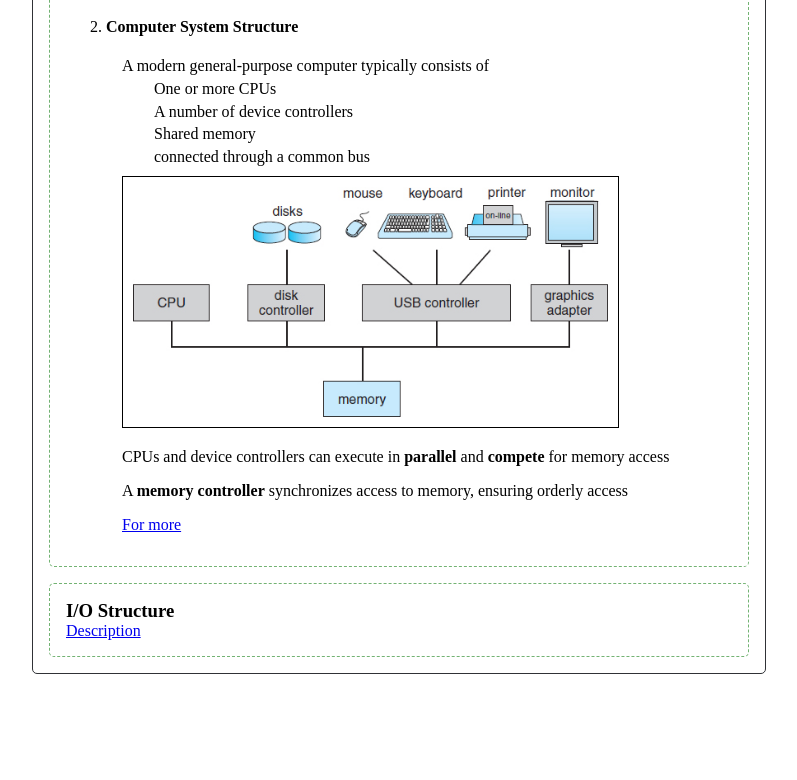
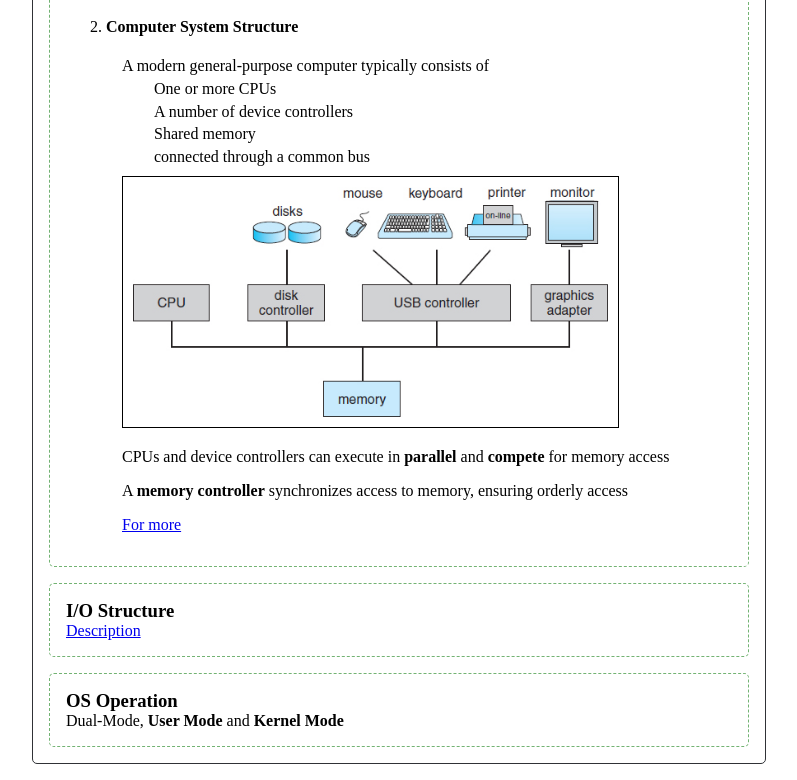
Before and after one commit to tianlunte/tianlunte_learn_java, a plain HTML site: page os/os.html in a window 1280 px wide. Shown: the part 518-1298 px from the top of the page, without its empty margins (241-1038 px from the left). Before the commit the page ends 1208 px from the top, so only its background shows below. Drawn offline with Linux system fonts and the light colour scheme.

Commit message:
added dual-mode explaination

```diff
--- a/os/os.html
+++ b/os/os.html
@@ -81,6 +81,11 @@
             <h3 class="os_element_title">I/O Structure</h3>
             <a href="io_description.html">Description</a>
         </div>
+
+        <div class="os_element_box">
+            <h3 class="os_element_title">OS Operation</h3>
+            <a>Dual-Mode, <b>User Mode</b> and <b>Kernel Mode</b></a>
+        </div>
     </div>
 
 </body>
```
